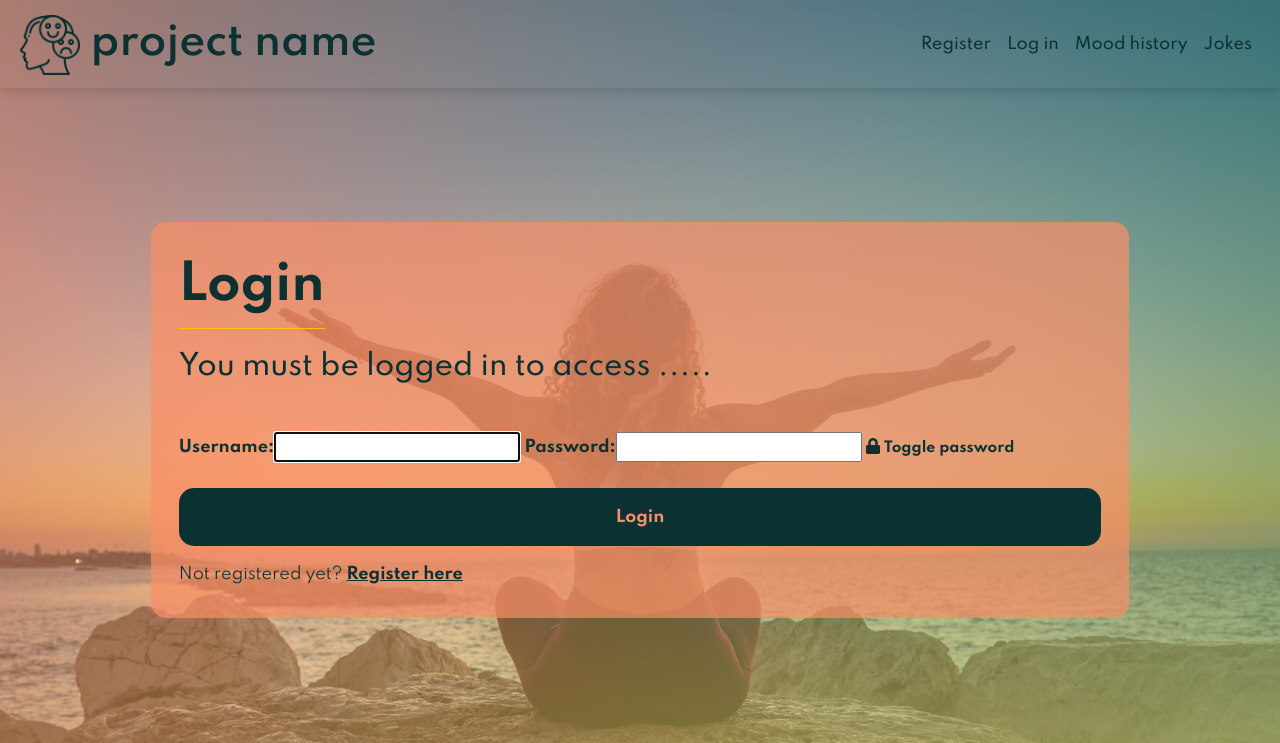
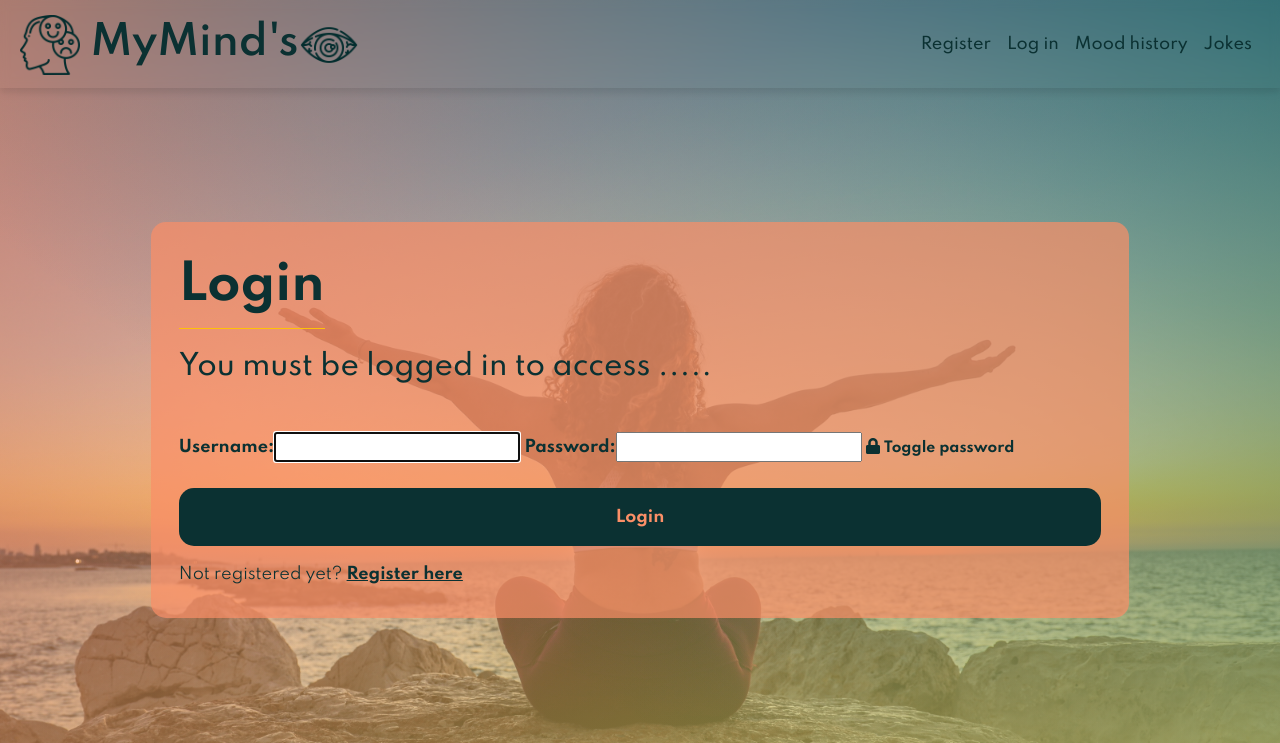
Before and after one commit to JoGorska/hackathon_team_4, a Django app: page /login/ in a window 1280 px wide. Shown: the top 743 px of the page. Run offline with Django 3.2, Linux system fonts and the light colour scheme; some libraries are stand-ins or nearby versions.

Commit message:
Add Logo to Nav bar

```diff
--- a/templates/partials/navbar.html
+++ b/templates/partials/navbar.html
@@ -4,7 +4,7 @@
   <div class="container-fluid">
     <a class="navbar-brand" href="{% url 'home' %}">
       <img src="{% static 'media/logo-option-2.png' %}" alt="Relaxation" height=60 width=60>
-      project name
+      MyMind's<img src="{% static 'media/redness-dark.png' %}" width=60 height=60 class="head-image-middle">
     </a>
     <button class="navbar-toggler" type="button" data-bs-toggle="collapse" data-bs-target="#navbarNav" aria-controls="navbarNav" aria-expanded="false" aria-label="Toggle navigation">
       <span class="navbar-toggler-icon">
```
